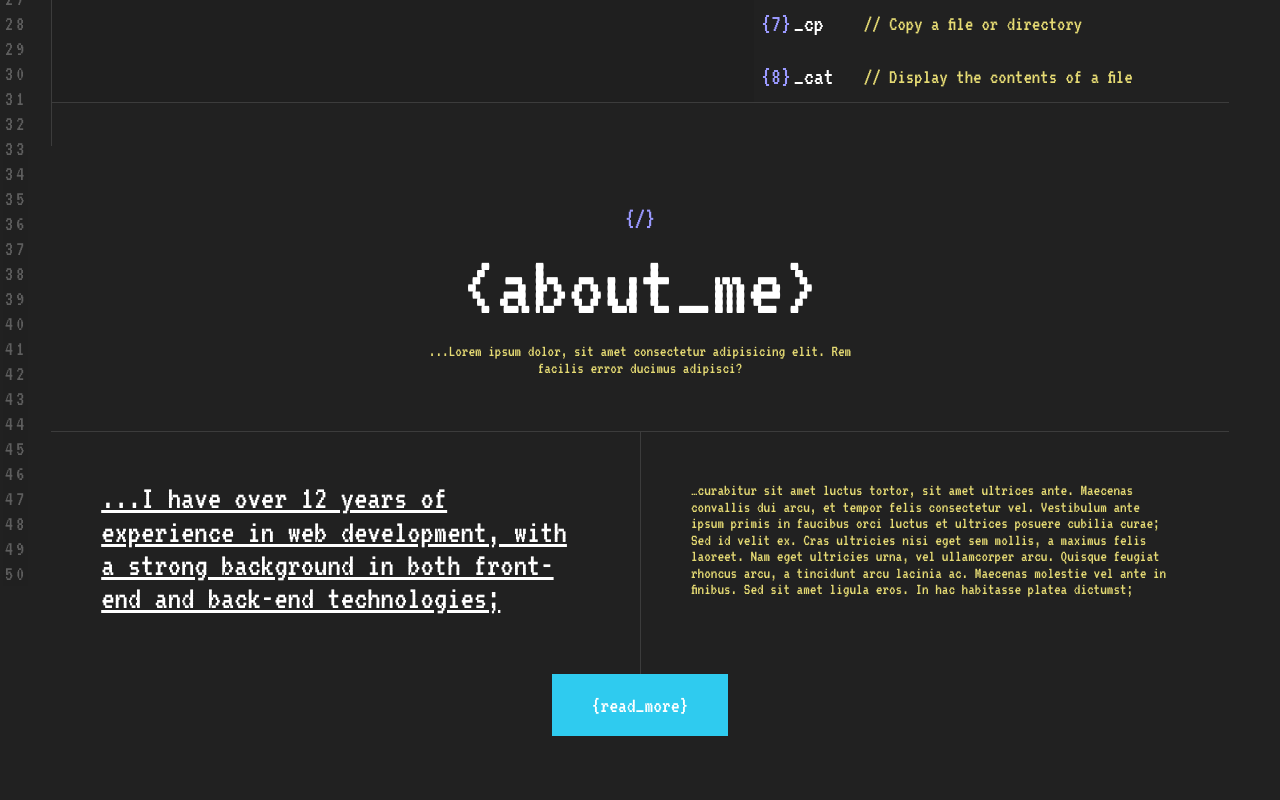
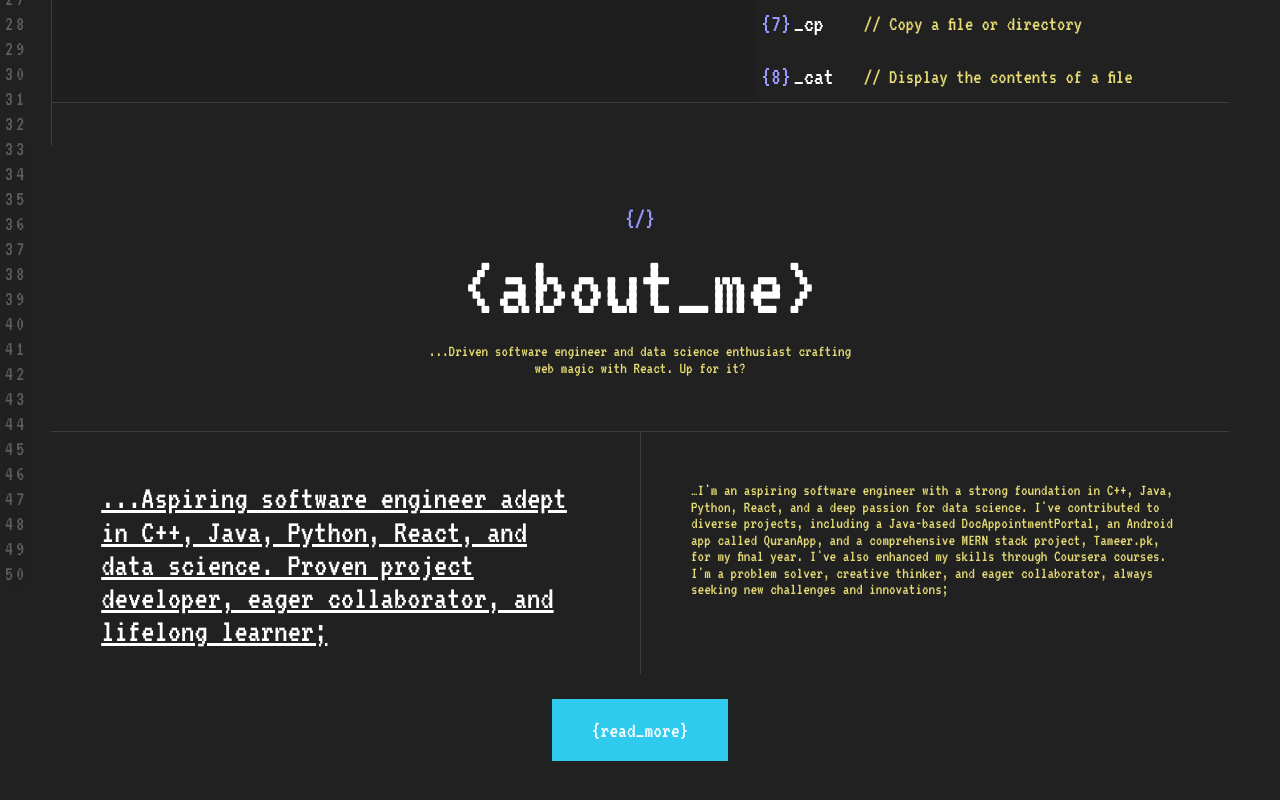
Before and after one commit to Nayab-Tahir/Portfolio2.0, a React (Vite) app: page / in a window 1280 px wide. Shown: the part 674-1474 px from the top of the page. Built offline with nearby package versions, Linux system fonts and the light colour scheme.

Commit message:
Added content in about section

```diff
--- a/src/components/Sections/AboutSection/AboutSection.jsx
+++ b/src/components/Sections/AboutSection/AboutSection.jsx
@@ -11,8 +11,8 @@ const AboutSection = () => {
         <div className="about-me-container">
           <h2 className="about-me-title">&lt;about_me&gt;</h2>
           <p className="about-me-intro">
-            ...Lorem ipsum dolor, sit amet consectetur adipisicing elit. Rem
-            facilis error ducimus adipisci?
+            ...Driven software engineer and data science enthusiast crafting web
+            magic with React. Up for it?
           </p>
         </div>
       </div>
@@ -20,22 +20,23 @@ const AboutSection = () => {
         <div>
           <div className="about-me-short-desc">
             <h5>
-              ...I have over 12 years of experience in web development, with a
-              strong background in both front-end and back-end technologies;
+              ...Aspiring software engineer adept in C++, Java, Python, React,
+              and data science. Proven project developer, eager collaborator,
+              and lifelong learner;
             </h5>
           </div>
         </div>
         <div>
           <div className="about-me-detailed-desc">
             <p>
-              …curabitur sit amet luctus tortor, sit amet ultrices ante.
-              Maecenas convallis dui arcu, et tempor felis consectetur vel.
-              Vestibulum ante ipsum primis in faucibus orci luctus et ultrices
-              posuere cubilia curae; Sed id velit ex. Cras ultricies nisi eget
-              sem mollis, a maximus felis laoreet. Nam eget ultricies urna, vel
-              ullamcorper arcu. Quisque feugiat rhoncus arcu, a tincidunt arcu
-              lacinia ac. Maecenas molestie vel ante in finibus. Sed sit amet
-              ligula eros. In hac habitasse platea dictumst;
+              …I'm an aspiring software engineer with a strong foundation in
+              C++, Java, Python, React, and a deep passion for data science.
+              I've contributed to diverse projects, including a Java-based
+              DocAppointmentPortal, an Android app called QuranApp, and a
+              comprehensive MERN stack project, Tameer.pk, for my final year.
+              I've also enhanced my skills through Coursera courses. I'm a
+              problem solver, creative thinker, and eager collaborator, always
+              seeking new challenges and innovations;
             </p>
           </div>
         </div>
```
